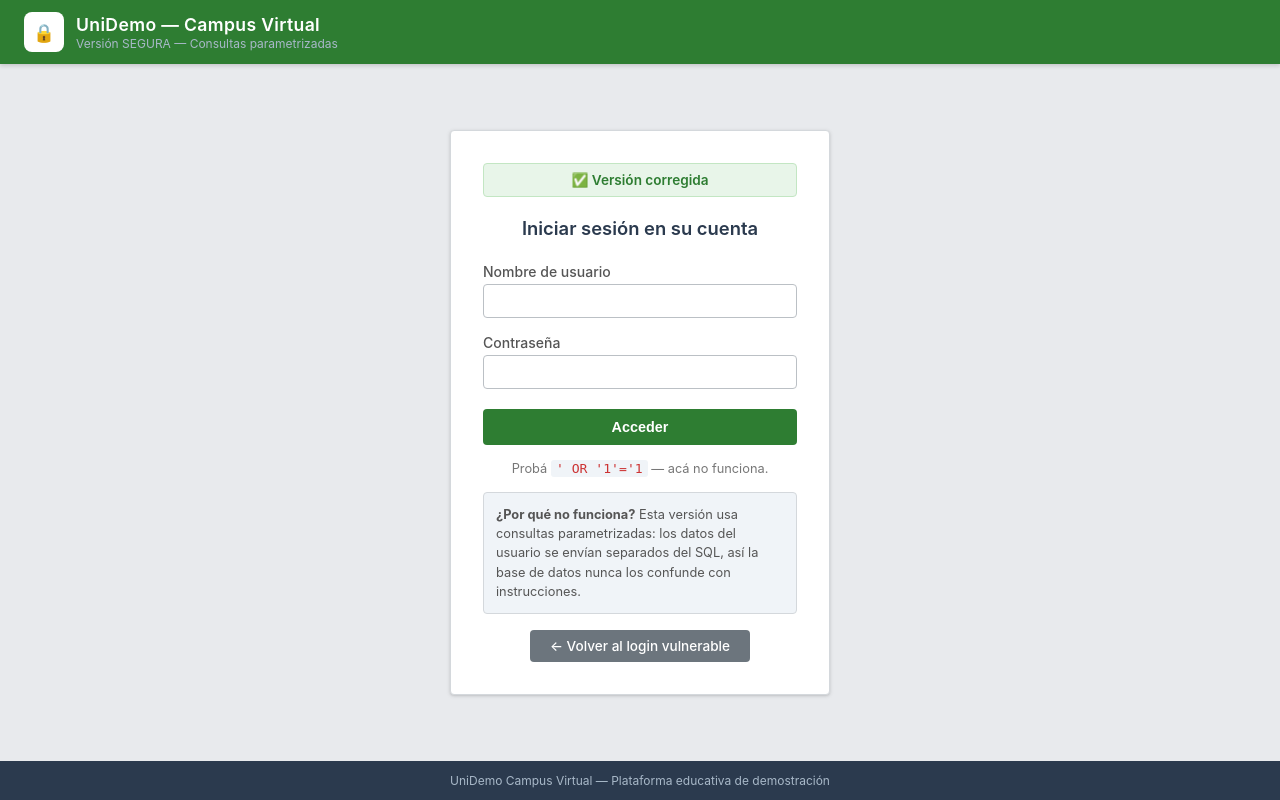
After one commit to Just-Marto/ExpoCarrera2026, a Flask app: page /login-seguro in a window 1280 px wide. The commit adds this page. Run offline with Flask 3, Linux system fonts and the light colour scheme.

Commit message:
Paso 1c: pantalla educativa post-injection + versión segura
- Detección automática de injection: compara resultado de query
  vulnerable vs parametrizada. Si vulnerable encuentra usuario pero
  parametrizada no, fue injection.
- Pantalla "hacked.html": banner rojo, muestra payload y query
  ejecutada, explica en 3 pasos por qué funcionó, sección de
  prevención con comparación vulnerable vs segura.
- Ruta /login-seguro con consultas parametrizadas: rechaza injection,
  header verde, badge "Versión corregida".
- Flujo completo: inject -> pantalla educativa -> ver versión segura
  -> injection rechazada.
- Actualización del plan de desarrollo.

Co-Authored-By: Claude Opus 4.6 <noreply@anthropic.com>

```diff
--- a/login_vulnerable/routes.py
+++ b/login_vulnerable/routes.py
@@ -33,15 +33,63 @@ def login_submit():
     cursor = conn.cursor()
 
     # ⚠️ VULNERABLE: el input del usuario se concatena DIRECTO en el SQL.
-    # Esto permite SQL injection porque el motor de la base de datos no puede
-    # distinguir qué parte es "comando SQL" y qué parte es "dato del usuario".
     query = f"SELECT * FROM usuarios WHERE username = '{username}' AND password = '{password}'"
     cursor.execute(query)
+    user = cursor.fetchone()
 
+    # Verificar si las mismas credenciales funcionan con consulta SEGURA.
+    # Si la vulnerable encuentra usuario pero la segura no, fue injection.
+    cursor.execute(
+        "SELECT * FROM usuarios WHERE username = ? AND password = ?",
+        (username, password),
+    )
+    user_safe = cursor.fetchone()
+    conn.close()
+
+    if user and not user_safe:
+        # Injection detectada: mostrar pantalla educativa
+        return render_template(
+            "hacked.html",
+            username=user[1],
+            payload_user=username,
+            payload_pass=password,
+            query=query,
+        )
+    elif user:
+        # Login legítimo con credenciales correctas
+        return render_template("dashboard.html", username=user[1])
+    else:
+        return render_template("login.html", error="Usuario o contraseña incorrectos")
+
+
+# ── Versión SEGURA (para comparar) ──
+
+@login_bp.route("/login-seguro")
+def login_seguro_page():
+    return render_template("login_seguro.html")
+
+
+@login_bp.route("/login-seguro", methods=["POST"])
+def login_seguro_submit():
+    username = request.form.get("username", "")
+    password = request.form.get("password", "")
+
+    conn = sqlite3.connect(DB_PATH)
+    cursor = conn.cursor()
+
+    # ✅ SEGURA: consulta parametrizada. Los ? son placeholders.
+    # SQLite recibe datos y comandos por separado = imposible inyectar SQL.
+    cursor.execute(
+        "SELECT * FROM usuarios WHERE username = ? AND password = ?",
+        (username, password),
+    )
     user = cursor.fetchone()
     conn.close()
 
     if user:
         return render_template("dashboard.html", username=user[1])
     else:
-        return render_template("login.html", error="Usuario o contraseña incorrectos")
+        return render_template(
+            "login_seguro.html",
+            error="Usuario o contraseña incorrectos — la inyección no funciona acá.",
+        )
--- /dev/null
+++ b/login_vulnerable/templates/login_seguro.html
@@ -0,0 +1,57 @@
+<!DOCTYPE html>
+<html lang="es">
+<head>
+    <meta charset="UTF-8">
+    <meta name="viewport" content="width=device-width, initial-scale=1.0">
+    <title>UniDemo — Login Seguro</title>
+    <link rel="stylesheet" href="{{ url_for('static', filename='css/login.css') }}">
+</head>
+<body>
+    <header class="site-header site-header--secure">
+        <div class="site-logo site-logo--secure">🔒</div>
+        <div>
+            <h1>UniDemo — Campus Virtual</h1>
+            <div class="site-subtitle">Versión SEGURA — Consultas parametrizadas</div>
+        </div>
+    </header>
+
+    <div class="main-content">
+        <div class="login-container">
+            <div class="secure-badge">✅ Versión corregida</div>
+            <div class="login-title">Iniciar sesión en su cuenta</div>
+
+            {% if error %}
+            <div class="error-msg">{{ error }}</div>
+            {% endif %}
+
+            <form method="POST" action="{{ url_for('login.login_seguro_submit') }}">
+                <div class="form-group">
+                    <label for="username">Nombre de usuario</label>
+                    <input type="text" id="username" name="username" required>
+                </div>
+                <div class="form-group">
+                    <label for="password">Contraseña</label>
+                    <input type="password" id="password" name="password" required>
+                </div>
+                <button type="submit" class="btn btn--secure">Acceder</button>
+            </form>
+
+            <div class="login-help">
+                Probá <code>' OR '1'='1</code> — acá no funciona.
+            </div>
+
+            <div class="secure-explanation">
+                <p><strong>¿Por qué no funciona?</strong> Esta versión usa consultas parametrizadas: los datos del usuario se envían separados del SQL, así la base de datos nunca los confunde con instrucciones.</p>
+            </div>
+
+            <div style="text-align: center; margin-top: 16px;">
+                <a href="{{ url_for('login.login_page') }}" class="btn-secondary">← Volver al login vulnerable</a>
+            </div>
+        </div>
+    </div>
+
+    <footer class="site-footer">
+        UniDemo Campus Virtual — Plataforma educativa de demostración
+    </footer>
+</body>
+</html>
--- a/static/css/login.css
+++ b/static/css/login.css
@@ -210,6 +210,242 @@ body {
     background: #5a6268;
 }
 
+/* ── Pantalla "hackeado" ── */
+.hacked-container {
+    background: white;
+    border-radius: 4px;
+    padding: 0;
+    width: 100%;
+    max-width: 640px;
+    box-shadow: 0 1px 4px rgba(0,0,0,0.12), 0 1px 2px rgba(0,0,0,0.08);
+    border: 1px solid #d4d8dc;
+    overflow: hidden;
+}
+
+.hacked-banner {
+    background: linear-gradient(135deg, #d9534f, #c9302c);
+    color: white;
+    padding: 28px 32px;
+    text-align: center;
+}
+
+.hacked-icon {
+    font-size: 2.5rem;
+    display: block;
+    margin-bottom: 8px;
+}
+
+.hacked-banner h1 {
+    font-size: 1.4rem;
+    margin-bottom: 6px;
+}
+
+.hacked-banner p {
+    font-size: 0.95rem;
+    opacity: 0.95;
+}
+
+.explanation {
+    padding: 28px 32px;
+}
+
+.explanation h2 {
+    color: #2b3a4e;
+    font-size: 1.15rem;
+    margin-bottom: 12px;
+}
+
+.explanation h3 {
+    color: #444;
+    font-size: 0.95rem;
+    margin-top: 20px;
+    margin-bottom: 8px;
+}
+
+.explanation p {
+    color: #555;
+    font-size: 0.9rem;
+    line-height: 1.6;
+}
+
+.code-block {
+    background: #1e2a3a;
+    color: #e8e8e8;
+    padding: 14px 18px;
+    border-radius: 4px;
+    font-family: 'Consolas', 'Monaco', monospace;
+    font-size: 0.82rem;
+    overflow-x: auto;
+    line-height: 1.7;
+}
+
+.code-block .label {
+    color: #a8b8c8;
+}
+
+.code-block code {
+    color: #f0ad4e;
+}
+
+.step-list {
+    margin-top: 8px;
+}
+
+.step {
+    display: flex;
+    gap: 12px;
+    align-items: flex-start;
+    margin-bottom: 12px;
+}
+
+.step-num {
+    width: 28px;
+    height: 28px;
+    background: #4a90d9;
+    color: white;
+    border-radius: 50%;
+    display: flex;
+    align-items: center;
+    justify-content: center;
+    font-size: 0.8rem;
+    font-weight: 700;
+    flex-shrink: 0;
+}
+
+.step p {
+    margin: 0;
+    padding-top: 3px;
+}
+
+.step code {
+    background: #f0f4f8;
+    padding: 1px 5px;
+    border-radius: 3px;
+    font-size: 0.85rem;
+    color: #c33;
+}
+
+.prevention {
+    background: #f0f8f0;
+    border: 1px solid #c3e6c3;
+    border-radius: 4px;
+    padding: 16px;
+    margin-top: 8px;
+}
+
+.prevention p {
+    margin-bottom: 12px;
+}
+
+.code-compare {
+    display: flex;
+    flex-direction: column;
+    gap: 10px;
+}
+
+.code-bad, .code-good {
+    border-radius: 4px;
+    padding: 10px 14px;
+    font-family: 'Consolas', 'Monaco', monospace;
+    font-size: 0.78rem;
+    overflow-x: auto;
+}
+
+.code-bad {
+    background: #fce4e4;
+    border: 1px solid #f5c6c6;
+}
+
+.code-good {
+    background: #e8f5e9;
+    border: 1px solid #c3e6c3;
+}
+
+.code-label {
+    font-family: -apple-system, BlinkMacSystemFont, 'Segoe UI', Roboto, sans-serif;
+    font-size: 0.78rem;
+    font-weight: 600;
+    margin-bottom: 4px;
+}
+
+.highlight-bad {
+    color: #c33;
+    font-weight: 700;
+}
+
+.highlight-good {
+    color: #2e7d32;
+    font-weight: 700;
+}
+
+.hacked-actions {
+    padding: 20px 32px 28px;
+    display: flex;
+    gap: 12px;
+    justify-content: center;
+    flex-wrap: wrap;
+}
+
+.hacked-actions .btn {
+    width: auto;
+    padding: 10px 24px;
+    text-decoration: none;
+    text-align: center;
+}
+
+/* ── Versión segura ── */
+.site-header--secure {
+    background: #2e7d32;
+}
+
+.site-logo--secure {
+    background: #fff;
+    font-size: 1.1rem;
+}
+
+.secure-badge {
+    text-align: center;
+    background: #e8f5e9;
+    color: #2e7d32;
+    padding: 8px;
+    border-radius: 4px;
+    font-size: 0.85rem;
+    font-weight: 600;
+    margin-bottom: 20px;
+    border: 1px solid #c3e6c3;
+}
+
+.btn--secure {
+    background: #2e7d32;
+}
+
+.btn--secure:hover {
+    background: #256d29;
+}
+
+.secure-explanation {
+    margin-top: 16px;
+    padding: 12px;
+    background: #f0f4f8;
+    border-radius: 4px;
+    font-size: 0.8rem;
+    color: #555;
+    border: 1px solid #d4d8dc;
+}
+
+.secure-explanation p {
+    margin: 0;
+    line-height: 1.5;
+}
+
+.login-help code {
+    background: #f0f4f8;
+    padding: 1px 5px;
+    border-radius: 3px;
+    font-size: 0.82rem;
+    color: #c33;
+}
+
 /* ── Footer ── */
 .site-footer {
     background: #2b3a4e;
```
Also changed, not shown: login_vulnerable/templates/hacked.html (added, +84 -0 lines), plan-expo-ciberseguridad.md (+50 -14 lines).
